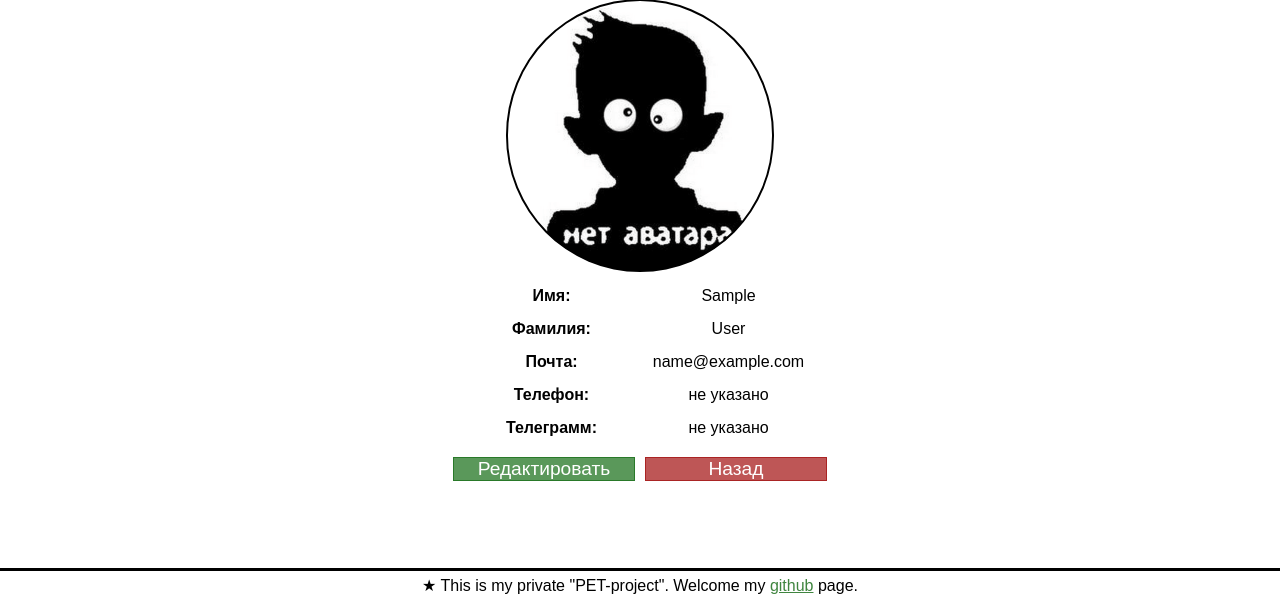
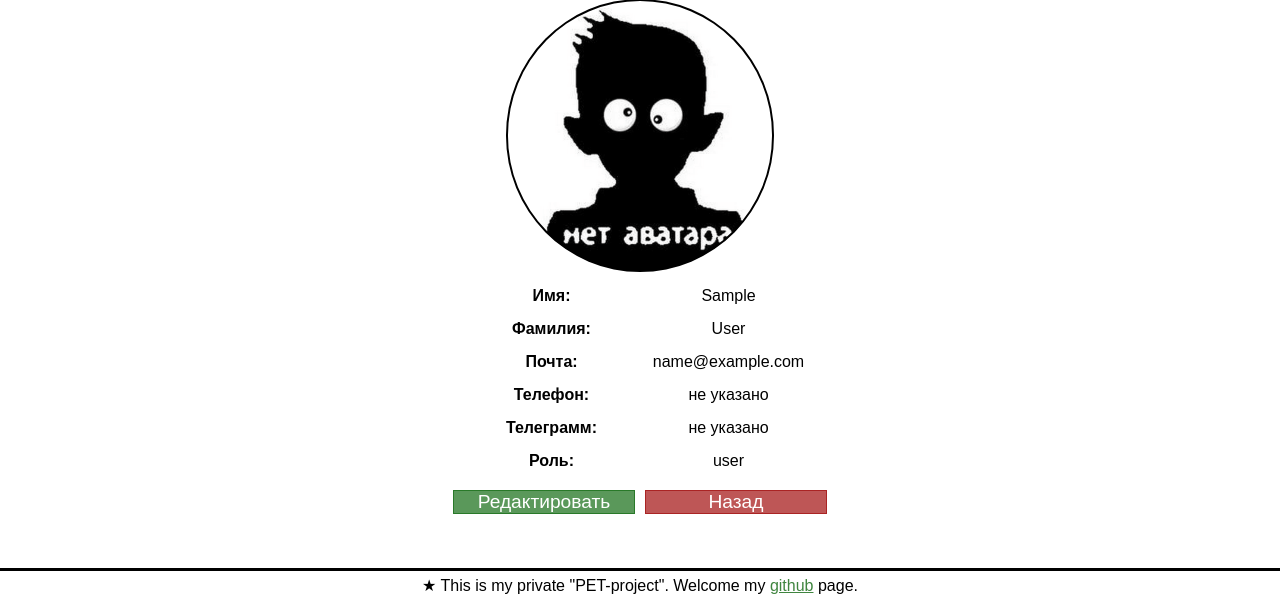
Before and after one commit to Zheldakov/deploysa, a Django app: page /profile/ in a window 1280 px wide. Shown: the part 194-800 px from the top of the page. Run offline with Django 5.2, Linux system fonts and the light colour scheme; the visitor is signed in with stand-in values (Sample User, id 1).

Commit message:
Изменен шаблон профиля авторизированного пользователя.

```diff
--- a/users/templates/users/profile_user.html
+++ b/users/templates/users/profile_user.html
@@ -12,15 +12,18 @@
             </div>
         </div>
         <div class="user_text">
-            <span><div class="label_user">Имя:</div> <div>{{user.first_name}}</div></span>
-            <span><div class="label_user">Фамилия:</div> <div>{{user.last_name}}</div></span>
-            <span><div class="label_user">Почта:</div> <div>{{user.email}}</div></span>
-            <span><div class="label_user">Телефон:</div> <div>{{user.phone|default:"не указано"}}</div></span>
-            <span><div class="label_user">Телеграмм:</div> <div>{{user.telegram|default:"не указано"}}</div></span>
+            <span><div class="label_user">Имя:</div> <div>{{object.first_name}}</div></span>
+            <span><div class="label_user">Фамилия:</div> <div>{{object.last_name}}</div></span>
+            <span><div class="label_user">Почта:</div> <div>{{object.email}}</div></span>
+            <span><div class="label_user">Телефон:</div> <div>{{object.phone|default:"не указано"}}</div></span>
+            <span><div class="label_user">Телеграмм:</div> <div>{{object.telegram|default:"не указано"}}</div></span>
+            <span><div class="label_user">Роль:</div> <div>{{object.role}}</div></span>
         </div>
         <div class="button_form">
             <a href="{% url 'users:update_user' %}" class="btn_enter">Редактировать</a>
             <a href="{% url 'technic:technic_list' %}" class="btn_esc">Назад</a>
+<!--            <button onclick="window.history.back()" class="btn_esc">Назад</button>-->
+
         </div>
     </div>
 </div><span></span>
```
